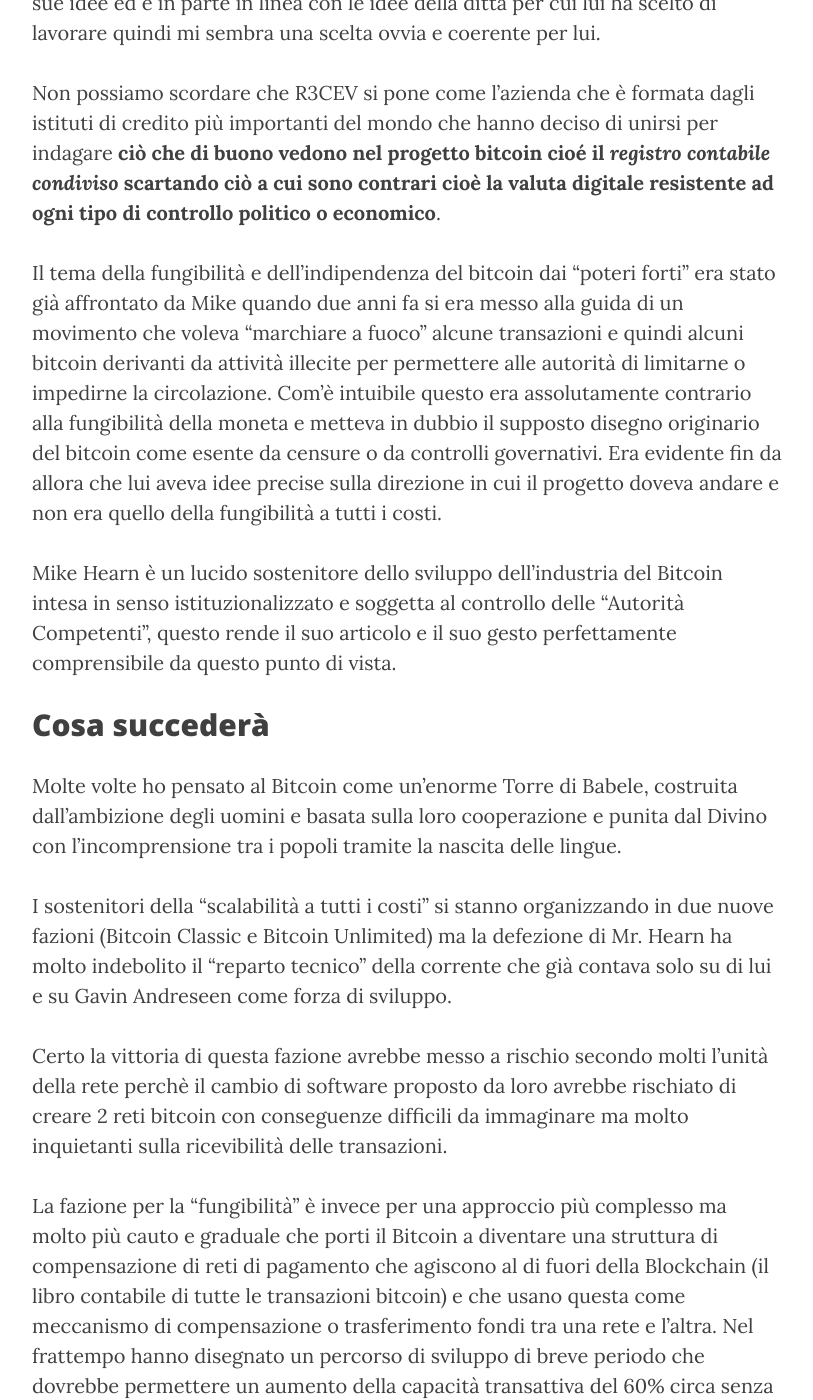
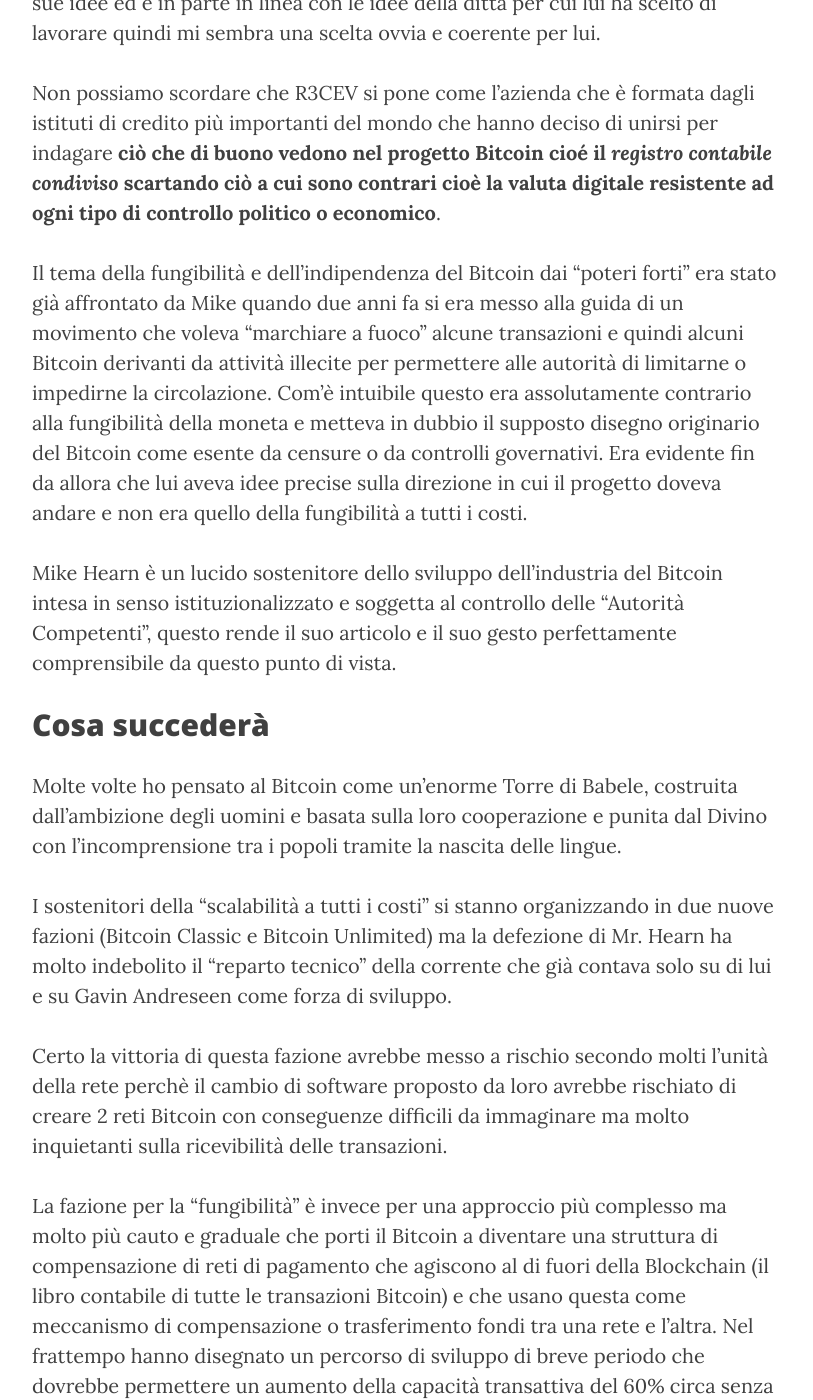
Before and after one commit to assobit/assobit.github.io, a Jekyll site: the page built from _posts/2016-01-16-AssoBit-e-la-morte-del-Bitcoin.md, in a window 1280 px wide and 1400 px high, scrolled down 3274 px. Shown: the whole window, without its empty margins (233-1046 px from the left). Built offline with Jekyll 4.4.1, drawn with Linux system fonts in a browser that asks for light colours; nearby versions of some CDN libraries; some of the changed text lies outside the part shown.

Commit message:
typo e simbolo del bitcoin in fondo

```diff
--- a/_posts/2016-01-16-AssoBit-e-la-morte-del-Bitcoin.md
+++ b/_posts/2016-01-16-AssoBit-e-la-morte-del-Bitcoin.md
@@ -33,7 +33,7 @@
 Nel disegno originario del Bitcoin c'erano molte promesse. La maggior parte di queste si sono rivelate mancate dopo 7
 anni di utilizzo e si discute molto se non fossero troppo ambiziose sin dall'inizio o se non siano state fraintese.
 
-Il bitcoin in origine secondo gran parte della comunità prometteva transazioni istantanee e gratuite per tutti e il
+Il Bitcoin in origine secondo gran parte della comunità prometteva transazioni istantanee e gratuite per tutti e il
 superamento dell'economia attuale basata sui governi centrali e sulle grandi istituzioni finanziarie teoricamente
 controllate dai primi. Con il tempo e l'esperienza questa visione è stata molto ridimensionata e la prova dei fatti
 ha costretto i sostenitori del progetto a ragionare sui compromessi e su quella che dovesse essere la parte del
@@ -78,15 +78,15 @@
 lavorare quindi mi sembra una scelta ovvia e coerente per lui.
 
 Non possiamo scordare che R3CEV si pone come l'azienda che è formata dagli istituti di credito più importanti
-del mondo che hanno deciso di unirsi per indagare **ciò che di buono vedono nel progetto bitcoin cioé il *registro
+del mondo che hanno deciso di unirsi per indagare **ciò che di buono vedono nel progetto Bitcoin cioé il *registro
 contabile condiviso* scartando ciò a cui sono contrari cioè la valuta digitale resistente ad ogni tipo di controllo
 politico o economico**.
 
-Il tema della fungibilità e dell'indipendenza del bitcoin dai "poteri forti" era stato già affrontato da Mike quando
+Il tema della fungibilità e dell'indipendenza del Bitcoin dai "poteri forti" era stato già affrontato da Mike quando
 due anni fa si era messo alla guida di un movimento che voleva "marchiare a fuoco" alcune transazioni e quindi
-alcuni bitcoin derivanti da attività illecite per permettere alle autorità di limitarne o impedirne la circolazione.
+alcuni Bitcoin derivanti da attività illecite per permettere alle autorità di limitarne o impedirne la circolazione.
 Com'è intuibile questo era assolutamente contrario alla fungibilità della moneta e metteva in dubbio il supposto
-disegno originario del bitcoin come esente da censure o da controlli governativi. Era evidente fin da allora che
+disegno originario del Bitcoin come esente da censure o da controlli governativi. Era evidente fin da allora che
 lui aveva idee precise sulla direzione in cui il progetto doveva andare e non era quello della fungibilità a tutti
 i costi.
 
@@ -104,22 +104,22 @@
 che già contava solo su di lui e su Gavin Andreseen come forza di sviluppo.
 
 Certo la vittoria di questa fazione avrebbe messo a rischio secondo molti l'unità della rete perchè il cambio
-di software proposto da loro avrebbe rischiato di creare 2 reti bitcoin con conseguenze difficili da immaginare ma
+di software proposto da loro avrebbe rischiato di creare 2 reti Bitcoin con conseguenze difficili da immaginare ma
 molto inquietanti sulla ricevibilità delle transazioni.
 
 La fazione per la "fungibilità" è invece per una approccio più complesso ma molto più cauto e graduale che porti
 il Bitcoin a diventare una struttura di compensazione di  reti di pagamento che agiscono al di fuori della
-Blockchain (il libro contabile di tutte le transazioni bitcoin) e che usano questa come meccanismo di compensazione
+Blockchain (il libro contabile di tutte le transazioni Bitcoin) e che usano questa come meccanismo di compensazione
 o trasferimento fondi tra una rete e l'altra. Nel frattempo hanno disegnato un percorso di sviluppo di breve
 periodo che dovrebbe permettere un aumento della capacità transattiva del 60% circa senza grossi scossoni a livello
 tecnico.
 
-Molto sta ancora succedendo e, per parafrasare Mark Twain, riteniamo che la notizia sulla morte del Bitcoin è
-[ancora una volta](https://99bitcoins.com/bitcoinobituaries/) fortemente esagerata.
+Molto sta ancora succedendo e, per parafrasare Mark Twain, riteniamo che la notizia sulla morte del <i class="fa fa-btc"/>itcoin è
+[ancora una volta](https://99Bitcoins.com/Bitcoinobituaries/) fortemente esagerata.
 
 Gabriele Domenichini
 
 Presidente AssoB.it
 
-*Le opinioni espresse in questo articolo sono le mie e non ecessariamente riflettono quelle degli altri membri
+*Le opinioni espresse in questo articolo sono le mie e non necessariamente riflettono quelle degli altri membri
 dell'associazione. Ho interessi in aziende coinvolte in questa vicenda.*
```
